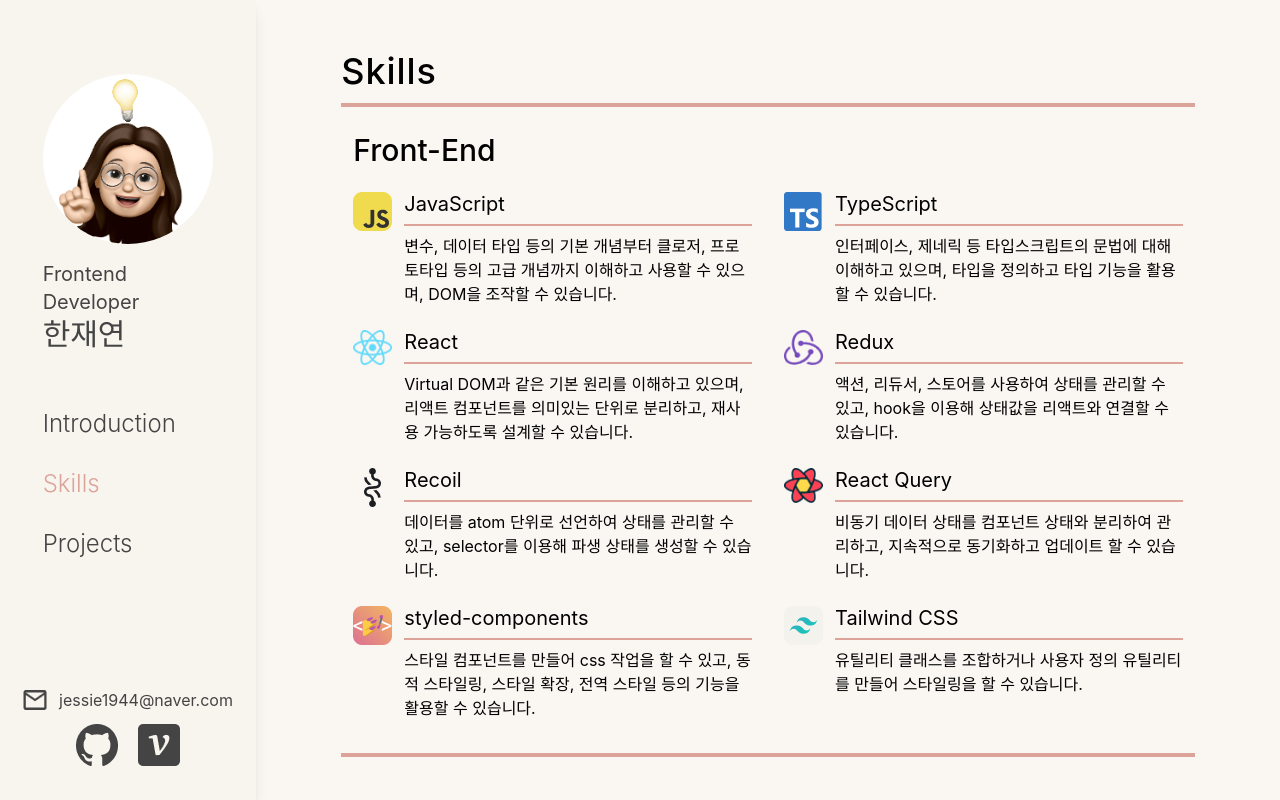
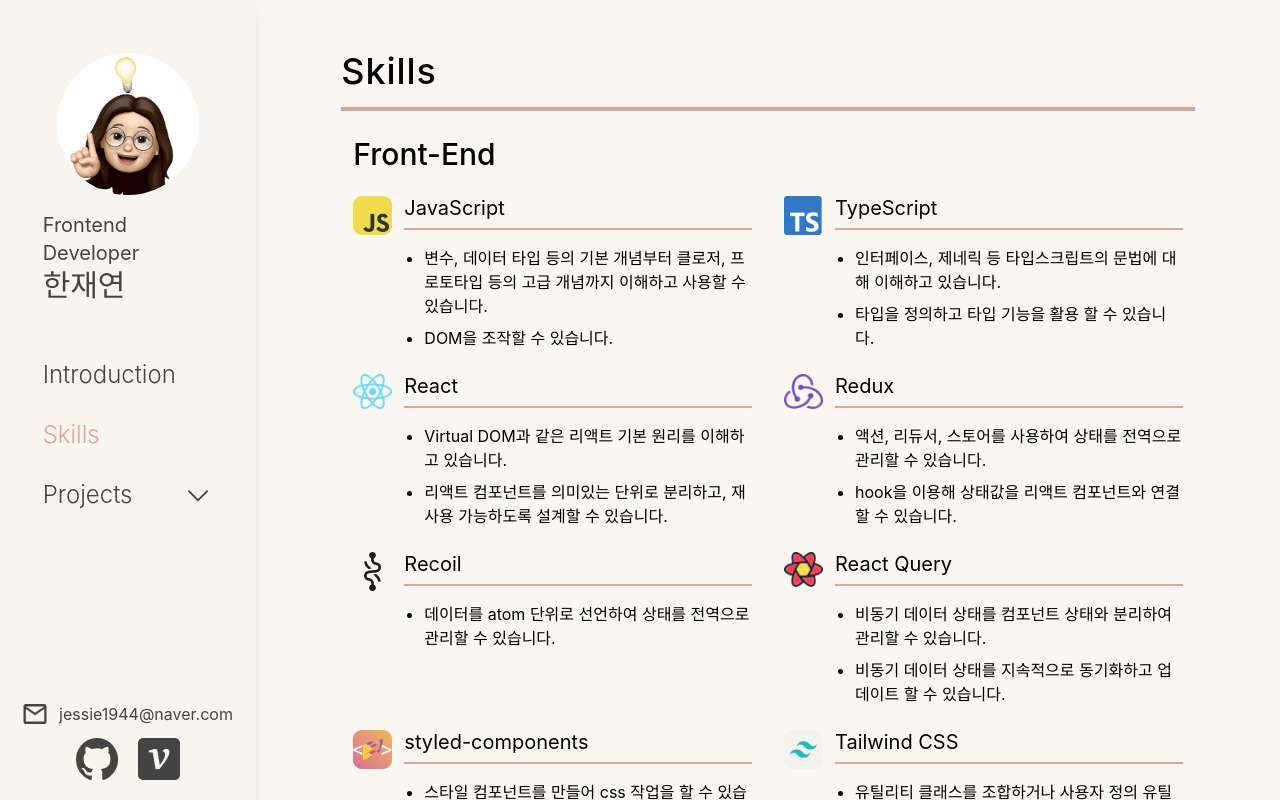
Before and after one commit to Jess-Apr/Portfolio-old, a React app: page / in a window 1280 px wide. Both pictures are taken after a click on the element "Skills". Built offline with nearby package versions, Linux system fonts and the light colour scheme.

Commit message:
💄 Design: 네비게이션 바, 스킬 페이지, 프로젝트 페이지 레이아웃 변경

```diff
--- a/src/assets/images/skills/beSkills.ts
+++ b/src/assets/images/skills/beSkills.ts
@@ -6,16 +6,19 @@ export const beSkills = [
   {
     img: node,
     title: "Node.js",
-    desc: "서버를 구축할 수 있고 REST api를 작성할 수 있으며, 데이터베이스와 연동하여 CRUD 작업을 수행할 수 있습니다.",
+    desc1: "서버를 구축할 수 있습니다.",
+    desc2: "REST api를 작성할 수 있고, 데이터베이스와 연동하여 CRUD 작업을 수행할 수 있습니다.",
   },
   {
     img: express,
     title: "Express",
-    desc: "요청 URI에 따라 라우팅을 설정할 수 있고, 미들웨어를 작성하여 지정한 동작을 수행할 수 있습니다.",
+    desc1: "요청 URI에 따라 라우팅을 설정할 수 있습니다.",
+    desc2: "미들웨어를 작성하여 지정한 동작을 수행할 수 있습니다.",
   },
   {
     img: mysql,
     title: "MySQL",
-    desc: "데이터베이스 스키마를 설계할 수 있으며, 테이블 간의 관계를 연결하여 데이터를 관리할 수 있습니다.",
+    desc1: "각 데이터마다 적절한 타입을 설정하여 데이터베이스 스키마를 설계할 수 있습니다.",
+    desc2: "테이블 간의 관계를 연결하여 데이터를 관리할 수 있습니다.",
   },
 ];
--- a/src/assets/images/skills/feSkills.ts
+++ b/src/assets/images/skills/feSkills.ts
@@ -11,41 +11,48 @@ export const feSkills = [
   {
     img: js,
     title: "JavaScript",
-    desc: "변수, 데이터 타입 등의 기본 개념부터 클로저, 프로토타입 등의 고급 개념까지 이해하고 사용할 수 있으며, DOM을 조작할 수 있습니다.",
+    desc1:
+      "변수, 데이터 타입 등의 기본 개념부터 클로저, 프로토타입 등의 고급 개념까지 이해하고 사용할 수 있습니다.",
+    desc2: " DOM을 조작할 수 있습니다.",
   },
   {
     img: ts,
     title: "TypeScript",
-    desc: "인터페이스, 제네릭 등 타입스크립트의 문법에 대해 이해하고 있으며, 타입을 정의하고 타입 기능을 활용 할 수 있습니다.",
+    desc1: "인터페이스, 제네릭 등 타입스크립트의 문법에 대해 이해하고 있습니다.",
+    desc2: "타입을 정의하고 타입 기능을 활용 할 수 있습니다.",
   },
   {
     img: react,
     title: "React",
-    desc: "Virtual DOM과 같은 기본 원리를 이해하고 있으며, 리액트 컴포넌트를 의미있는 단위로 분리하고, 재사용 가능하도록 설계할 수 있습니다.",
+    desc1: "Virtual DOM과 같은 리액트 기본 원리를 이해하고 있습니다.",
+    desc2: "리액트 컴포넌트를 의미있는 단위로 분리하고, 재사용 가능하도록 설계할 수 있습니다.",
   },
   {
     img: redux,
     title: "Redux",
-    desc: "액션, 리듀서, 스토어를 사용하여 상태를 관리할 수 있고, hook을 이용해 상태값을 리액트와 연결할 수 있습니다.",
+    desc1: "액션, 리듀서, 스토어를 사용하여 상태를 전역으로 관리할 수 있습니다.",
+    desc2: "hook을 이용해 상태값을 리액트 컴포넌트와 연결할 수 있습니다.",
   },
   {
     img: recoil,
     title: "Recoil",
-    desc: "데이터를 atom 단위로 선언하여 상태를 관리할 수 있고, selector를 이용해 파생 상태를 생성할 수 있습니다.",
+    desc1: "데이터를 atom 단위로 선언하여 상태를 전역으로 관리할 수 있습니다.",
   },
   {
     img: rq,
     title: "React Query",
-    desc: "비동기 데이터 상태를 컴포넌트 상태와 분리하여 관리하고, 지속적으로 동기화하고 업데이트 할 수 있습니다.",
+    desc1: "비동기 데이터 상태를 컴포넌트 상태와 분리하여 관리할 수 있습니다.",
+    desc2: "비동기 데이터 상태를 지속적으로 동기화하고 업데이트 할 수 있습니다.",
   },
   {
     img: sc,
     title: "styled-components",
-    desc: "스타일 컴포넌트를 만들어 css 작업을 할 수 있고, 동적 스타일링, 스타일 확장, 전역 스타일 등의 기능을 활용할 수 있습니다.",
+    desc1: "스타일 컴포넌트를 만들어 css 작업을 할 수 있습니다.",
+    desc2: "동적 스타일링, 스타일 확장, 전역 스타일 등의 기능을 활용할 수 있습니다.",
   },
   {
     img: tailwind,
     title: "Tailwind CSS",
-    desc: "유틸리티 클래스를 조합하거나 사용자 정의 유틸리티를 만들어 스타일링을 할 수 있습니다.",
+    desc1: "유틸리티 클래스를 조합하거나 사용자 정의 유틸리티를 만들어 스타일링을 할 수 있습니다.",
   },
 ];
--- a/src/components/Nav.tsx
+++ b/src/components/Nav.tsx
@@ -1,42 +1,140 @@
-import React from "react";
+import React, { useEffect, useState } from "react";
 import { useRecoilState } from "recoil";
-import { menuState } from "../recoil/atoms/menuState";
+import { menuState, projectState } from "../recoil/atoms/menuState";
 import myPhoto from "../assets/images/myPhoto.png";
 import email from "../assets/images/email.png";
 import github from "../assets/images/github.png";
 import velog from "../assets/images/velog.png";
+import downArrow from "../assets/images/arrow-down.png";
 
 function Nav(): JSX.Element {
   const [menu, setMenu] = useRecoilState(menuState);
+  const [project, setProject] = useRecoilState(projectState);
+  const [prev, setPrev] = useState<string>("intro");
+  const [visibilityAnimation, setVisibilityAnimation] = useState<boolean>(false);
+
+  useEffect(() => {
+    if (menu === "project") {
+      setVisibilityAnimation(true);
+    } else {
+      setTimeout(() => {
+        setVisibilityAnimation(false);
+      }, 500);
+    }
+  }, [menu]);
 
   return (
     <div className="nav">
-      <div className="w-2/3 flex flex-col">
-        <img src={myPhoto} className="max-w-60 max-w-60 rounded-full bg-white mt-10 mb-4" />
-        <div className="flex flex-col mb-14">
+      <div className="w-2/3 h-full flex flex-col justify-between pt-5p pb-8p">
+        <div>
+          <div className="flex flex-col items-center">
+            <img src={myPhoto} className="w-5/6 rounded-full bg-white mt-10 mb-4" />
+            <div className="w-full flex flex-col mb-14">
               <p className="text-xl">Frontend Developer</p>
               <p className="text-3xl">한재연</p>
             </div>
-        <div className="flex flex-col gap-7 mb-32">
+          </div>
+          <div className={menu === "project" ? "flex flex-col gap-4" : "flex flex-col gap-7"}>
             <p
               className={menu === "intro" ? "nav_selected" : "nav_style"}
-            onClick={() => setMenu("intro")}
+              onClick={() => {
+                setPrev(menu);
+                setMenu("intro");
+              }}
             >
               Introduction
             </p>
             <p
-            className={menu === "skill" ? "nav_selected" : "nav_style"}
-            onClick={() => setMenu("skill")}
+              className={
+                menu === "skill" && prev === "project"
+                  ? "nav_selected animate-skillmenudown"
+                  : menu === "skill" && prev !== "project"
+                  ? "nav_selected"
+                  : menu === "intro" && prev === "project"
+                  ? "nav_style animate-skillmenudown"
+                  : menu === "project" && prev !== "project"
+                  ? "nav_style animate-skillmenuup"
+                  : "nav_style"
+              }
+              onClick={() => {
+                setPrev(menu);
+                setMenu("skill");
+              }}
             >
               Skills
             </p>
-          <p
-            className={menu === "project" ? "nav_selected" : "nav_style"}
-            onClick={() => setMenu("project")}
+            <div
+              className={
+                menu !== "project" && prev !== "project"
+                  ? "flex justify-between items-center nav_style"
+                  : menu === "project"
+                  ? "flex justify-between items-center nav_selected animate-projectmenuup"
+                  : "flex justify-between items-center nav_style animate-projectmenudown"
+              }
+              onClick={() => {
+                setPrev(menu);
+                setMenu("project");
+              }}
             >
-            Projects
-          </p>
+              <p>Projects</p>
+              <img
+                src={downArrow}
+                className={
+                  menu === "project"
+                    ? "transform rotate-180 animate-rotatearrowup"
+                    : prev !== "project"
+                    ? ""
+                    : "animate-rotatearrowdown"
+                }
+              />
             </div>
+            <div
+              className={`${menu !== "project" && prev === "project" ? "animate-menudown" : ""} ${
+                visibilityAnimation ? "overflow-hidden" : "hidden"
+              }`}
+            >
+              <div
+                className={
+                  menu === "project"
+                    ? "animate-dragup text-lg flex flex-col items-start"
+                    : "animate-dropdown text-lg flex flex-col items-start"
+                }
+              >
+                <div
+                  className={
+                    project === "por"
+                      ? "w-full h-full px-2 py-3p bg-secondary-menu cursor-pointer"
+                      : "w-full h-full px-2 py-3p transition duration-200 hover:bg-secondary-lightGray cursor-pointer"
+                  }
+                  onClick={() => setProject("por")}
+                >
+                  Portfolio
+                </div>
+                <div
+                  className={
+                    project === "day"
+                      ? "w-full h-full px-2 py-3p bg-secondary-menu cursor-pointer"
+                      : "w-full h-full px-2 py-3p transition duration-200 hover:bg-secondary-lightGray cursor-pointer"
+                  }
+                  onClick={() => setProject("day")}
+                >
+                  DayGrid
+                </div>
+                <div
+                  className={
+                    project === "pat"
+                      ? "w-full h-full px-2 py-3p bg-secondary-menu cursor-pointer"
+                      : "w-full h-full px-2 py-3p transition duration-200 hover:bg-secondary-lightGray cursor-pointer"
+                  }
+                  onClick={() => setProject("pat")}
+                >
+                  Pathfinder
+                </div>
+              </div>
+            </div>
+          </div>
+        </div>
+        <div>
           <div className="flex justify-center items-center gap-3 mb-3">
             <img src={email} className="w-6 h-5" />
             <p className="text-base">jessie1944@naver.com</p>
@@ -51,6 +149,7 @@ function Nav(): JSX.Element {
           </div>
         </div>
       </div>
+    </div>
   );
 }
 
--- a/src/components/Skills.tsx
+++ b/src/components/Skills.tsx
@@ -4,8 +4,8 @@ import { beSkills } from "../assets/images/skills/beSkills";
 
 function Skills(): JSX.Element {
   return (
-    <div className="h-full flex flex-col border-b-4 border-primary-point overflow-scroll mb-5p px-3">
-      <div>
+    <div className="flex flex-col px-3">
+      <div className="border-b-4 border-primary-point mb-5p">
         <h2 className="text-3xl font-medium mt-3p mb-6">Front-End</h2>
         <div className="grid grid-cols-1 gap-x-8 gap-y-6 md:grid-cols-2">
           {feSkills.map((el, i) => (
@@ -17,7 +17,10 @@ function Skills(): JSX.Element {
                 <div className="w-full text-xl leading-6 pb-2 mb-2 border-b-2 border-primary-point">
                   {el.title}
                 </div>
-                <p>{el.desc}</p>
+                <ul>
+                  <li className="list-disc ml-5 my-2">{el.desc1}</li>
+                  {el.desc2 ? <li className="list-disc ml-5">{el.desc2}</li> : null}
+                </ul>
               </div>
             </div>
           ))}
@@ -33,7 +36,10 @@ function Skills(): JSX.Element {
                 <div className="w-full text-xl leading-6 pb-2 mb-2 border-b-2 border-primary-point">
                   {el.title}
                 </div>
-                <p>{el.desc}</p>
+                <ul>
+                  <li className="list-disc ml-5 my-2">{el.desc1}</li>
+                  <li className="list-disc ml-5">{el.desc2}</li>
+                </ul>
               </div>
             </div>
           ))}
--- a/src/pages/MainPage.tsx
+++ b/src/pages/MainPage.tsx
@@ -10,11 +10,13 @@ function MainPage(): JSX.Element {
 
   return (
     <div className="w-full bg-primary-bg flex justify-center pt-14 xl:w-4/5 xl:pt-0">
-      <div className="w-5/6 flex flex-col justiy-center pt-5p">
-        <div className="border-b-4 border-primary-point">
-          <h1 className="text-4xl font-medium tracking-wide mb-3">
-            {menu === "intro" ? "Introduction" : menu === "skill" ? "Skills" : "Projects"}
-          </h1>
+      <div className="w-5/6 flex flex-col justiy-center pt-5p overflow-scroll">
+        <div className={menu === "project" ? "" : "border-b-4 border-primary-point"}>
+          {menu === "intro" ? (
+            <h1 className="text-4xl font-medium tracking-wide mb-4">Introduction</h1>
+          ) : menu === "skill" ? (
+            <h1 className="text-4xl font-medium tracking-wide mb-4">Skills</h1>
+          ) : null}
         </div>
         {menu === "intro" ? <Introduction /> : menu === "skill" ? <Skills /> : <Projects />}
       </div>
--- a/tailwind.config.js
+++ b/tailwind.config.js
@@ -33,6 +33,60 @@ module.exports = {
       listStyleType: {
         circle: "circle",
       },
+      keyframes: {
+        dropdown: {
+          "0%": { transform: "translateY(0)" },
+          "100%": { transform: "translateY(-100%)" },
+        },
+        dragup: {
+          "0%": { transform: "translateY(-100%)" },
+          "100%": { transform: "translateY(0)" },
+        },
+        skillmenuup: {
+          "0%": { transform: "translateY(39%)" },
+          "100%": { transform: "translateY(0)" },
+        },
+        skillmenudown: {
+          "0%": { transform: "translateY(-39%)" },
+          "100%": { transform: "translateY(0)" },
+        },
+        projectmenuup: {
+          "0%": { transform: "translateY(70%)" },
+          "100%": { transform: "translateY(0)" },
+        },
+        projectmenudown: {
+          "0%": { transform: "translateY(-75%)" },
+          "100%": { transform: "translateY(0)" },
+        },
+        menudown: {
+          "0%": { transform: "translateY(-32%)" },
+          "100%": { transform: "translateY(-15%)" },
+        },
+        borderon: {
+          "0%": { transform: "scaleX(0)" },
+          "100%": { transform: "scaleX(1)" },
+        },
+        rotatearrowup: {
+          "0%": { transform: "rotate(0)" },
+          "100%": { transform: "rotate(-180deg)" },
+        },
+        rotatearrowdown: {
+          "0%": { transform: "rotate(-180deg)" },
+          "100%": { transform: "rotate(0)" },
+        },
+      },
+      animation: {
+        dropdown: "dropdown 0.5s ease-in-out",
+        dragup: "dragup 0.5s ease-in-out",
+        skillmenuup: "skillmenuup 0.5s ease-in-out",
+        skillmenudown: "skillmenudown 0.5s ease-in-out",
+        projectmenuup: "projectmenuup 0.5s ease-in-out",
+        projectmenudown: "projectmenudown 0.5s ease-in-out",
+        menudown: "menudown 0.5s ease-in-out",
+        borderon: "borderon 0.3s ease-in-out",
+        rotatearrowup: "rotatearrowup 0.5s ease-in-out",
+        rotatearrowdown: "rotatearrowdown 0.5s ease-in-out",
+      },
     },
   },
   plugins: [],
```
Also changed, not shown: src/components/Projects.tsx (+11 -20 lines), src/assets/images/arrow-down.png (added), src/assets/images/arrow-right.png (deleted). Lines whose indentation alone changed are shown as unchanged.
